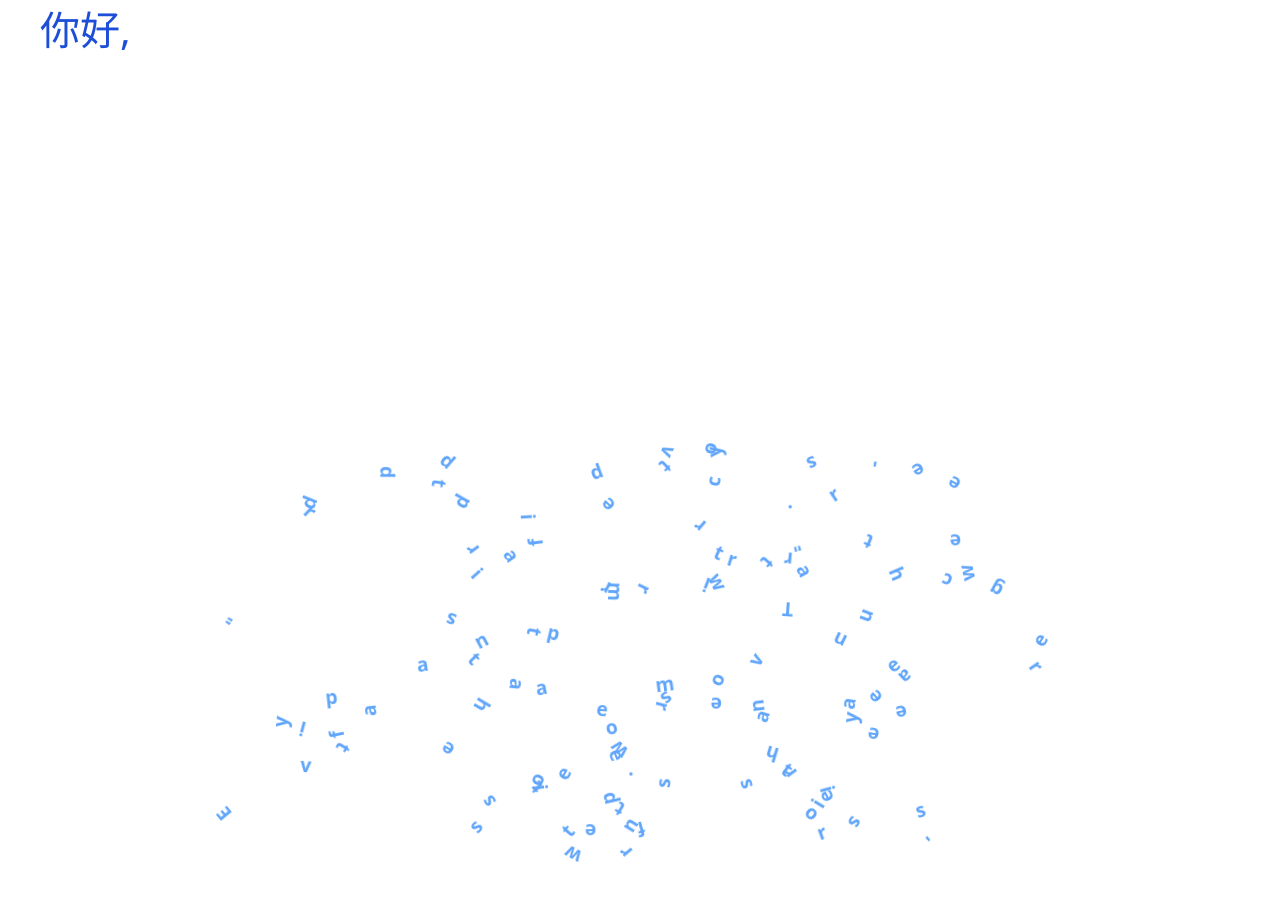
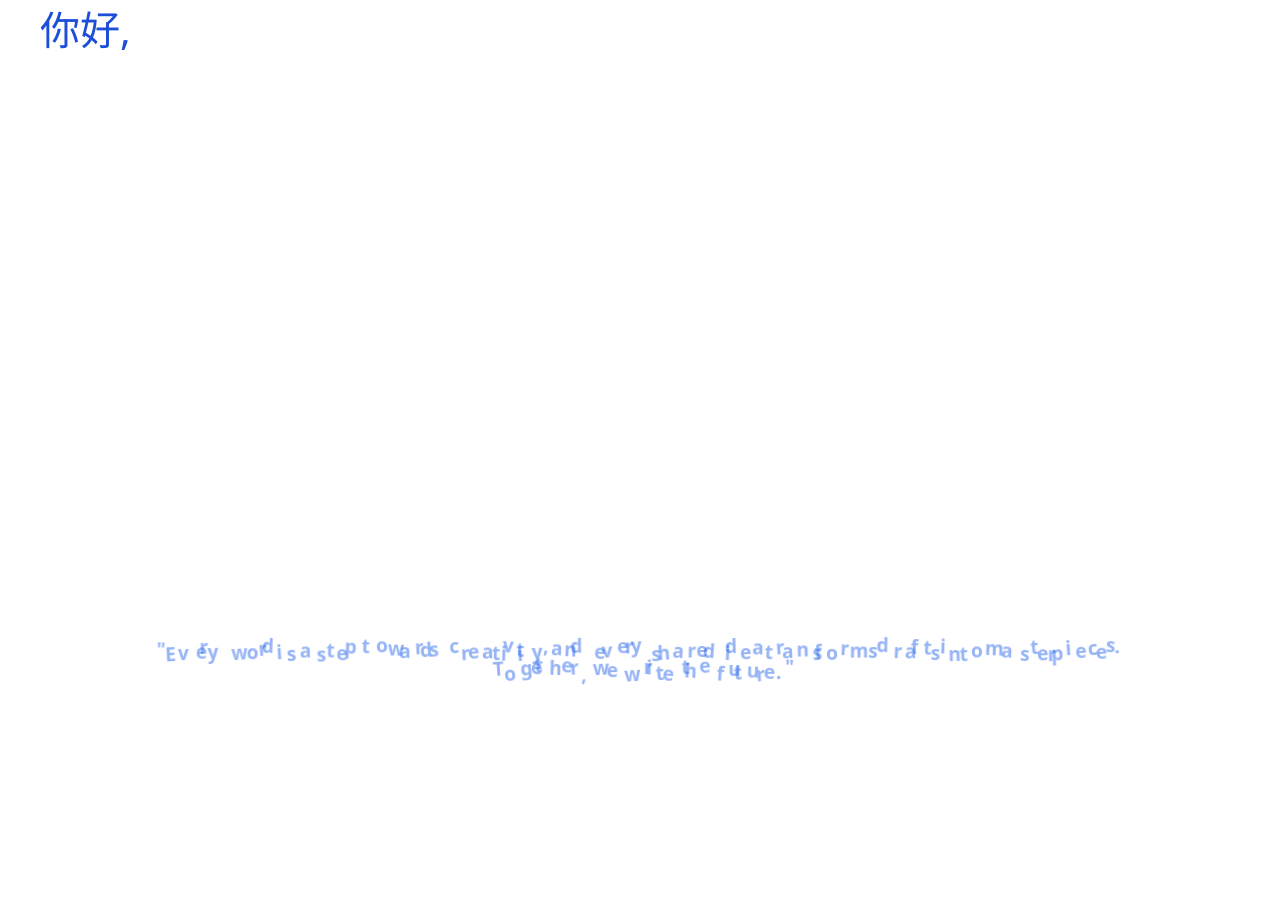
Before and after one commit to Krisha1703/scroll-text, a Next.js app: page / in a window 1280 px wide. Shown: the top 900 px of the page. Built offline with nearby package versions, Linux system fonts and the light colour scheme.

Commit message:
error solved

```diff
--- a/src/components/ScrollTrigger.jsx
+++ b/src/components/ScrollTrigger.jsx
@@ -56,8 +56,8 @@ const ScrollTrigger = () => {
   const text = '"Every word is a step towards creativity, and every shared idea transforms drafts into masterpieces. Together, we write the future."';
   const letters = text.split('');
 
-  // Framer Motion global transforms
-  const opacity = useTransform(scrollYProgress, [0.1, 0.3], [1, 1]);
+  // Framer Motion global transforms for opacity
+  const opacity = useTransform(scrollYProgress, [0.1, 0.9], [0, 1]);
 
   return (
     <section className=''>
@@ -68,21 +68,26 @@ const ScrollTrigger = () => {
 
       {/* Scroll-triggered text animation */}
       <div ref={ref} className="md:h-[150vh] h-[20vh] lg:mt-0 md:-mt-40 flex justify-center items-center">
-        <motion.div className="flex flex-wrap sm:max-w-[300px] md:max-w-[450px] lg:max-w-[550px] justify-center">
+        <motion.div className="flex flex-wrap sm:max-w-[300px] md:max-w-[450px] lg:max-w-[550px] xl:max-w-full mx-40 justify-center">
           {letters.map((letter, index) => {
             const { translateX, translateY, rotate } = randomTransforms[index] || {};
+
+            // Apply transformations progressively based on scroll
+            const transformX = useTransform(scrollYProgress, [0, 0.5, 1], [translateX, 0, 0]);
+            const transformY = useTransform(scrollYProgress, [0, 0.5, 1], [translateY, 0, 0]);
+            const rotateValue = useTransform(scrollYProgress, [0, 0.5, 1], [rotate, 0, 0]);
 
             return (
               <motion.span
                 key={index}
                 style={{
                   opacity,
-                  translateX: translateX || 0,
-                  translateY: translateY || 0,
-                  rotate: rotate || 0,
+                  translateX: transformX,
+                  translateY: transformY,
+                  rotate: rotateValue,
                   display: 'inline-block',
                 }}
-                className="lg:text-[1.2rem] md:text-md text-sm font-black text-blue-400"
+                className="lg:text-[1.2rem] md:text-md text-sm font-black text-blue-600"
               >
                 {letter === ' ' ? '\u00A0' : letter}
               </motion.span>
```
